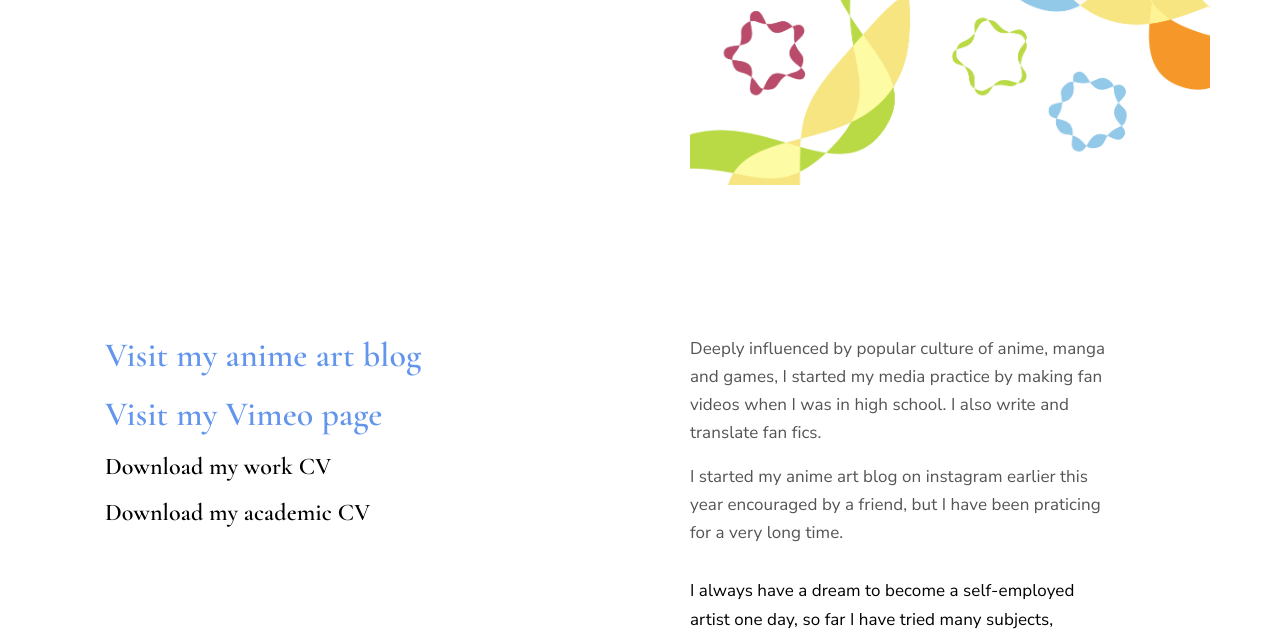
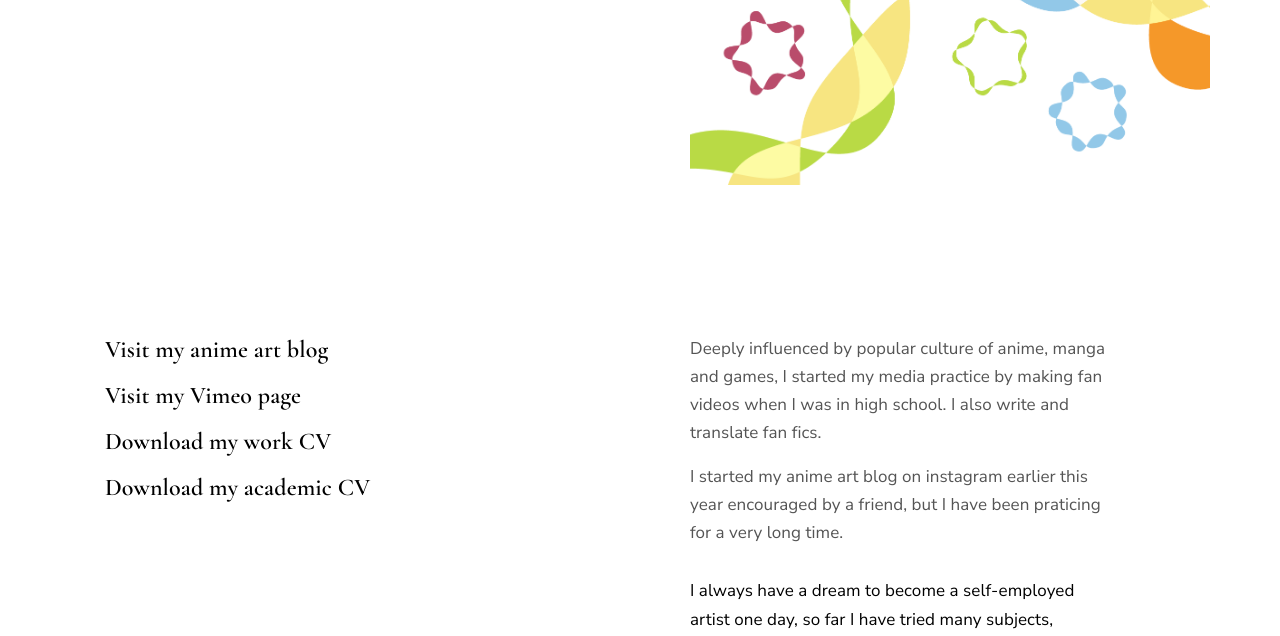
Before and after one commit to ChangxingYan/changxingyan.github.io, a plain HTML site: page about.html in a window 1280 px wide. Shown: the part 492-1128 px from the top of the page. Drawn offline with nearby package versions, Linux system fonts and the light colour scheme; some packages are replaced by stand-ins of ours.

Commit message:
Update about.html

```diff
--- a/about.html
+++ b/about.html
@@ -253,10 +253,10 @@
         </div>
 
         <div class="col-md-6" style="font-size: 44px; padding-left:50px; margin-top: 150px;" data-aos="fade" data-aos-delay="0">
-            <a href:"https://instagram.com/chany_sketchy"><h4  style="font-size: 34px; color:cornflowerblue;">Visit my anime art blog
-            </h4></a>
-            <a href:"https://vimeo.com/chyan"><h4  style="font-size: 34px; color:cornflowerblue;">Visit my Vimeo page
-            </h4></a>
+          <h4 ><a href="https://instagram.com/chany_sketchy">Visit my anime art blog</a>
+            </h4>
+            <h4 ><a href="https://vimeo.com/chyan">Visit my Vimeo page</a>
+            </h4>
 
 
             <h4>
```
